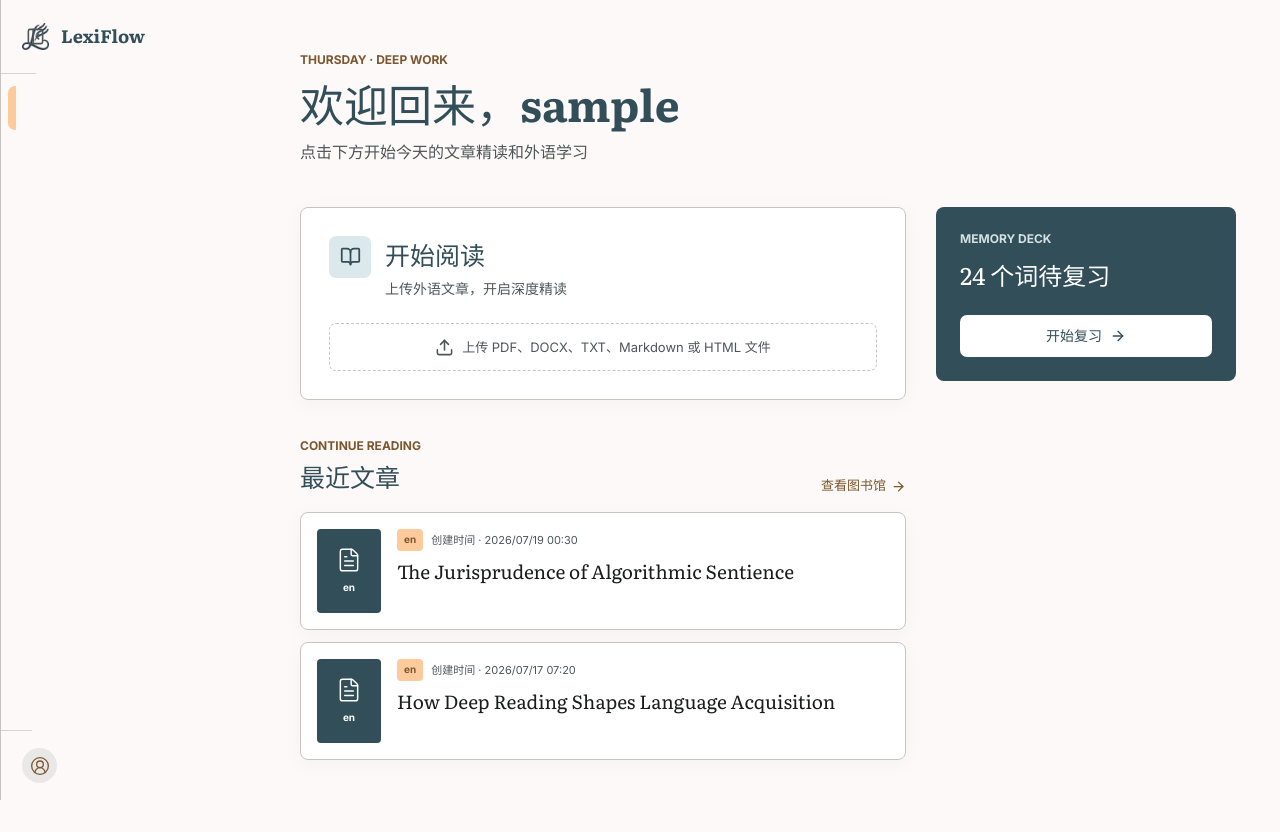
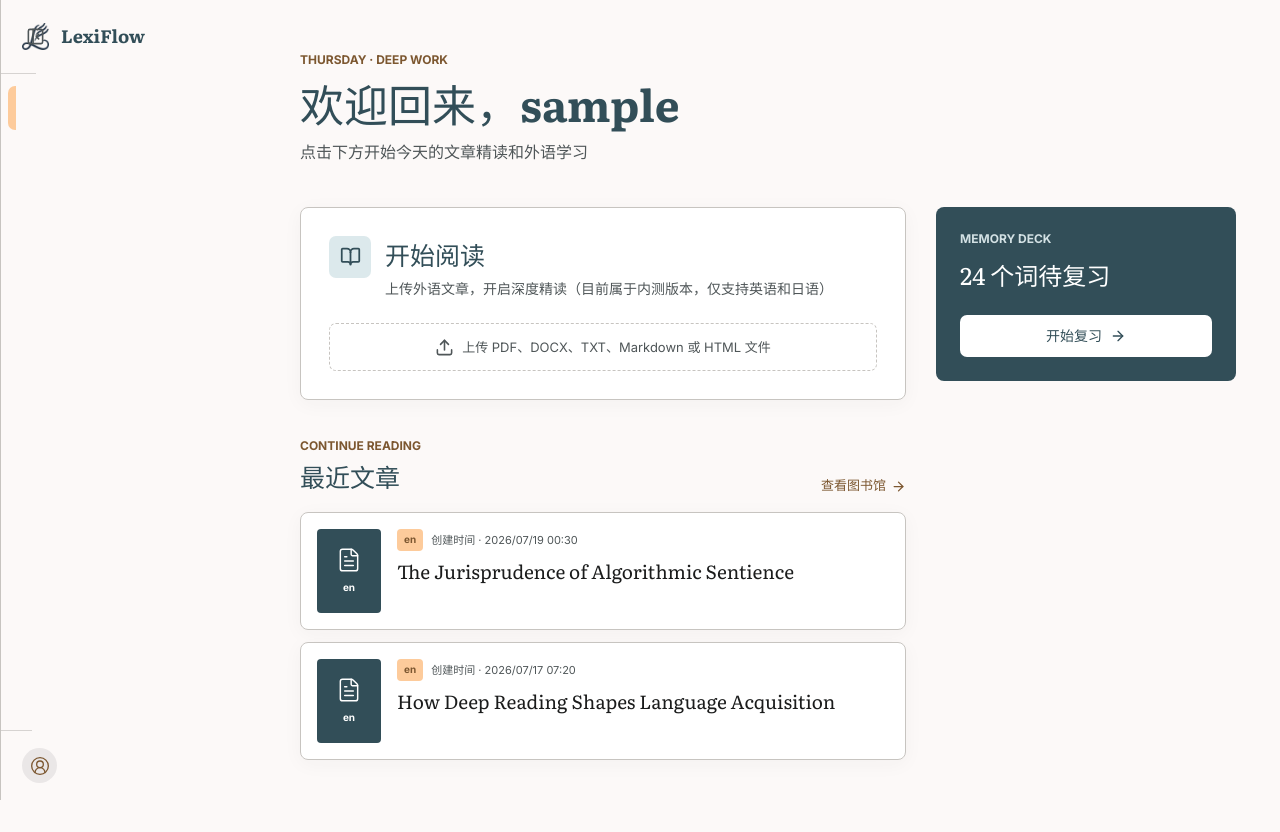
Before and after one commit to TwentyfiveBTea/LexiFlow, a Vue app in the folder frontend/: page /dashboard in a window 1280 px wide. Built offline with nearby package versions, Linux system fonts and the light colour scheme; no server answers; sample sign-in values are in the browser's storage; what @tanstack/vue-query would draw is missing.

Commit message:
docs(frontend): 补充文章内测范围说明

```diff
--- a/frontend/src/views/DashboardView.vue
+++ b/frontend/src/views/DashboardView.vue
@@ -95,7 +95,7 @@ async function upload(event: Event) {
         <article class="start-card surface fade-in">
           <div class="start-heading">
             <span class="section-icon"><BookOpen :size="21" /></span>
-            <div><h2 class="serif">开始阅读</h2><p>上传外语文章，开启深度精读</p></div>
+            <div><h2 class="serif">开始阅读</h2><p>上传外语文章，开启深度精读（目前属于内测版本，仅支持英语和日语）</p></div>
           </div>
           <button class="file-drop" :disabled="uploading" @click="fileInput?.click()"><Upload :size="19" /><span>{{ uploading ? '正在上传文章…' : '上传 PDF、DOCX、TXT、Markdown 或 HTML 文件' }}</span></button>
           <input ref="fileInput" class="hidden" type="file" accept=".pdf,.doc,.docx,.txt,.md,.html,.htm" @change="upload" />
```
